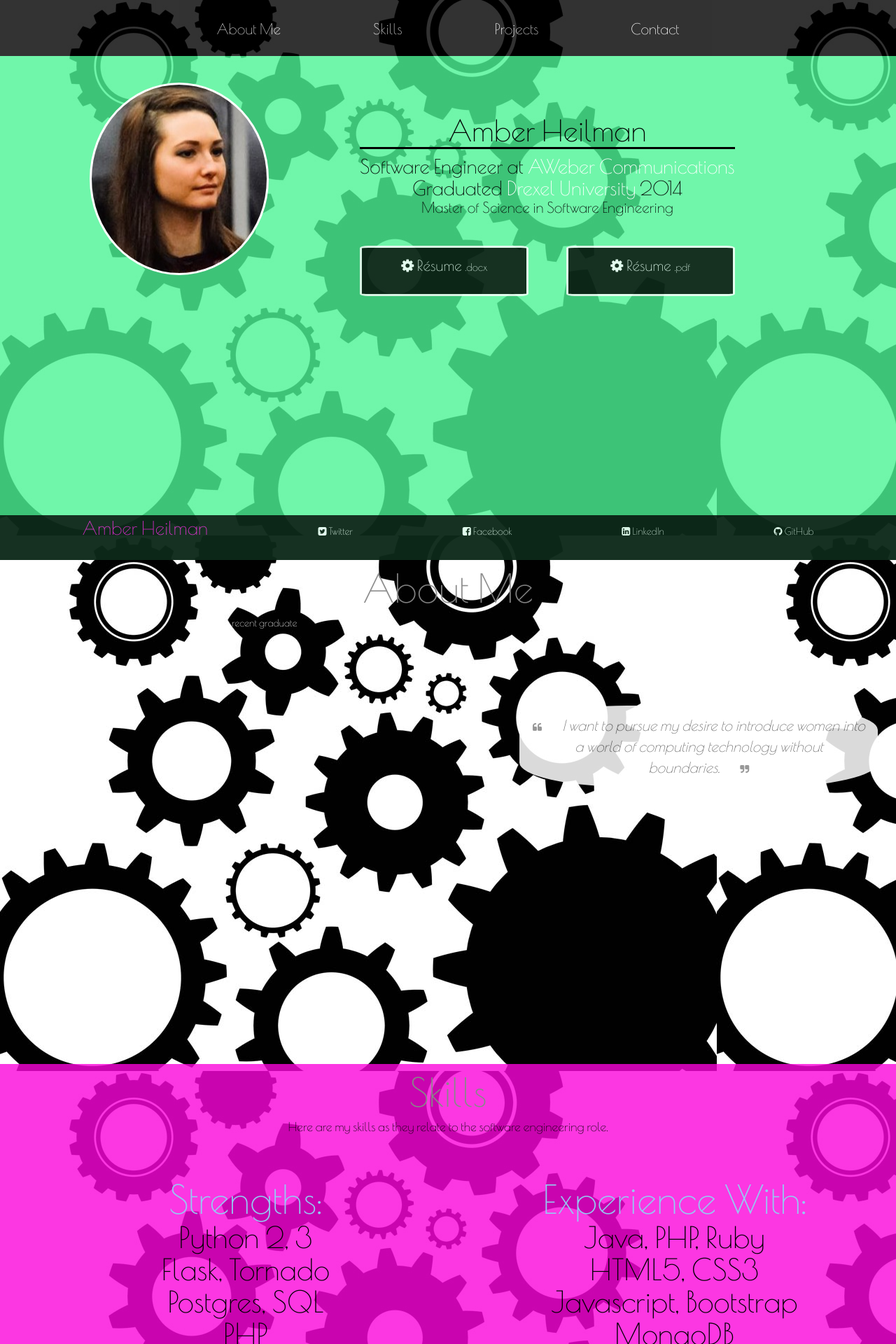
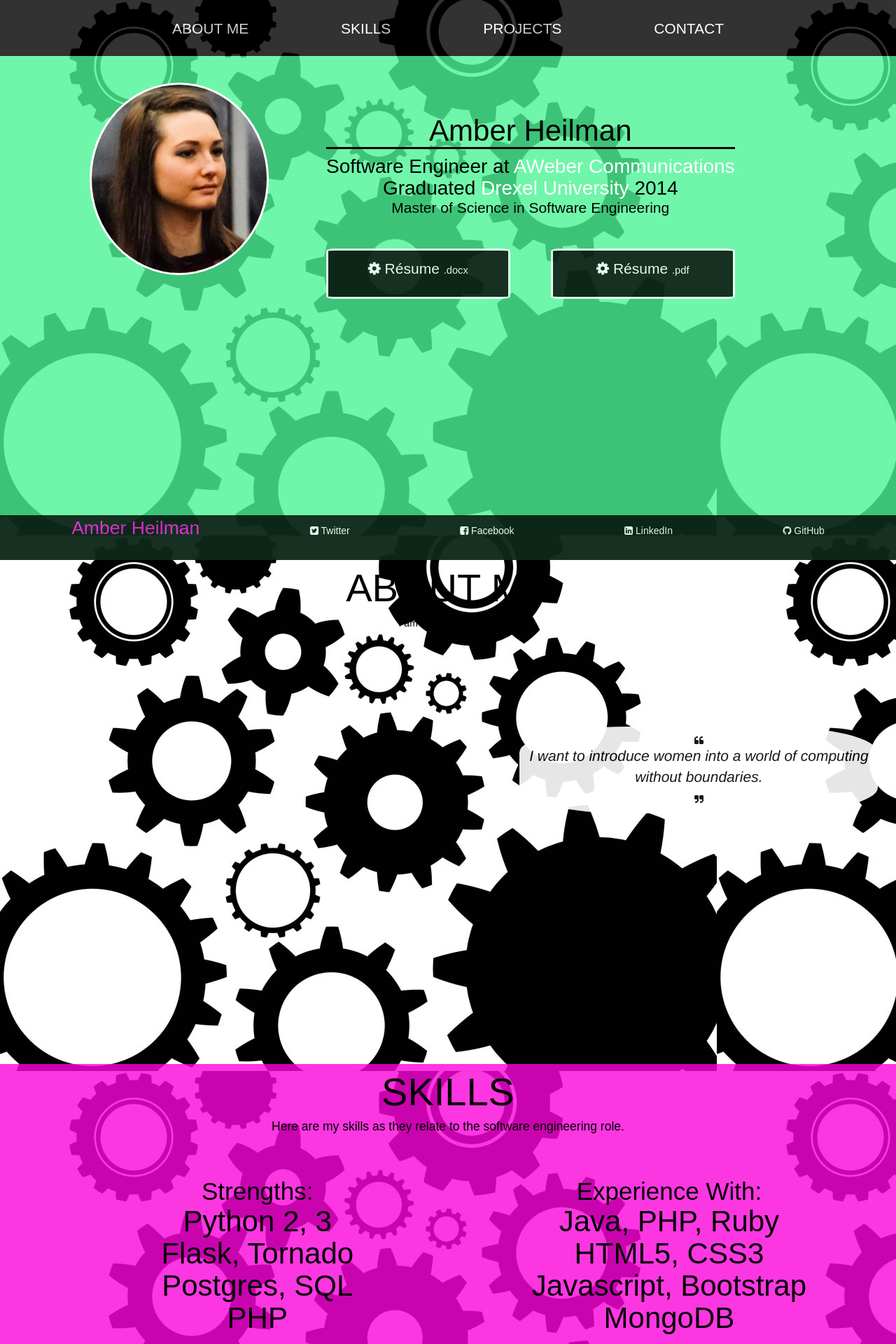
Before and after one commit to amberheilman/amber_web, a Flask app: page / in a window 1280 px wide. Shown: the top 1920 px of the page at 70% size. Run offline with Flask 2, Linux system fonts and the light colour scheme; some libraries are stand-ins or nearby versions.

Commit message:
contact form fixed

```diff
--- a/static/css.css
+++ b/static/css.css
@@ -1,24 +1,28 @@
+
 a                     {color: white;}
-body                  {background-image: url('background.jpg'); background-attachment: fixed;}
+body                  {background-image: url('background.jpg'); background-attachment: fixed; color:black;}
 button                {border-radius: 4%; border-color: rgb(252, 6, 219); background-color: rgb(252, 6, 219);}
 button:hover          {opacity: 0.8;}
 footer                {height:8%; width:100%; position: fixed; background-color: black; opacity: 0.8; bottom: 0; margin-bottom: 0;
                         text-align: center;}
-form                  {text-align: center; font-family: 'Poiret One', cursive;}
-h1                    {font-family: 'Poiret One', cursive; font-size: 300%; color: black;}
-h2                    {font-family: 'Poiret One', cursive; font-size: 200%; margin: 0; color: black;}
-h3                    {font-family: 'Poiret One', cursive; font-size: 150%; margin-top: 0; margin-bottom: 0; color: black;}
-h4                    {font-family: 'Poiret One', cursive; font-size: 125%; margin-top: 0; margin-bottom: 0; color: black;}
+form                  {text-align: center; font-family: body}
+h1, h2, h3, h4        {font-family: 'Ubuntu', sans-serif;}
+h1                    {font-size: 300%; color: black;}
+h2                    {font-size: 200%; margin: 0; color: black;}
+h3                    {font-size: 150%; margin-top: 0; margin-bottom: 0; color: black;}
+h4                    {font-size: 125%; margin-top: 0; margin-bottom: 0; color: black;}
 input[type=submit]    {border-color: black; border-radius: 10%; background-color: black; color: white; height: 8%; width: 20%;}
-input[type=text]      {}
-p                     {font-family: 'Poiret One', cursive; font-size: 100%; color: white; margin-left: 6%; margin-right: 6%; display: inline;}
+input[type=text]      {height: 8%; color: black;}
+input[type="textarea"]{height: 30%; margin-bottom:10%;}
+footer p              {font-family: 'Ubuntu', sans-serif; font-weight: 500; font-size: 100%; color: white; margin-left: 6%; margin-right: 6%;
+                        display: inline;}
 small                 {font-size: 70%; margin: 0 0; padding: 0 0;}
 #block1               {height: 90%; width: 100%; background-color: rgba(77, 244, 149, 0.8); text-align: center; text-align: -webkit-center;
                         position: relative;}
-#block2               {height: 90%; width: 100%; opacity: 0.95; text-align: center; text-align: -webkit-center; position: relative;}
+#block2               {height: 90%; width: 100%;text-align: center; text-align: -webkit-center; position: relative;}
 #block3               {height: 90%; width: 100%; background-color: rgba(252, 6, 219, 0.8); text-align: center; text-align: -webkit-center;
                         position: relative;}
-#block4               {height: 90%; width: 100%; opacity: 0.95; text-align: center; text-align: -webkit-center; position: relative;}
+#block4               {height: 90%; width: 100%;text-align: center; text-align: -webkit-center; position: relative;}
 #block5               {height: 90%; width: 100%; background-color: rgba(252, 6, 219, 0.8); text-align: center; text-align: -webkit-center;
                         position: relative;}
 #mousetrap            {background-image: url('mousetrap.jpg');}
@@ -28,7 +32,7 @@ small                 {font-size: 70%; margin: 0 0; padding: 0 0;}
 .bottom-border        {border-bottom: solid black;}
 .button:hover,
   a:hover,
-  footer p:hover      { color: #F44DD2; text-decoration: none;}
+  footer p:hover      {color: #F44DD2; text-decoration: none;}
 .circle               {width: 20%; max-width: 49%; max-height: 99%; padding-bottom: 21%; -moz-border-radius: 50%; border-radius: 50%;
                         background-repeat: no-repeat; background-position: center; margin: 3% 0% 10% 10%; border-style: solid;
                         border-color: white; display: inline-block; float: left;}
@@ -44,24 +48,42 @@ small                 {font-size: 70%; margin: 0 0; padding: 0 0;}
                         background-image: -o-linear-gradient(top, rgba(255,255,255,1), rgba(255,255,255,0));
                         background-image: linear-gradient(to bottom, rgba(255,255,255,1),rgba(255,255,255,0));
                         background-repeat: repeat-x;}
-.form                 {width:50%; display: block; vertical-align: baseline; margin: 0, 10%; position: absolute; top: -8px; left: 1em;}
+.form                 {display:block; width:30%;}
+.form input           {width:100%; margin: 0, 10%; float: center;}
+.form label           {display:inline-block; margin-bottom:5%;}
 .gear1                {background-image: url('gear1.jpg'); max-width: 100%; max-height: 100%;}
-.h2-colored           {color: rgb(149, 203, 242);}
 .header               {height: 10%; width: 100%; opacity: 0.8; background-color: black; text-align: center;}
-.header .button       {margin: 2% 5%; display: inline-block; font-family: 'Poiret One', cursive; font-size: 150%; color: white;
+.header .button       {font-family: 'Ubuntu', sans-serif; margin: 2% 5%; display: inline-block; font-size: 150%; color: white;
                         text-shadow: 0 1px 1px rgba(0, 0, 0, 0.2);}
 .left                 {display: inline-block; float: left;}
 .left-padded          {float: left; padding-left: 18%;  text-align: center; padding-top: 5%;  font-size: 200%;}
 .prof-pic             {width: 20%; max-width: 49%; max-height: 99%; padding-bottom: 21%; -moz-border-radius: 50%; border-radius: 50%;
                         background-image: url('prof_pic.jpg'); background-repeat: no-repeat; background-position: center;
                         margin: 3% 0% 10% 10%; border: solid white;}
-.prof-text            {font-family: 'Poiret One', cursive; margin: 5% 18% 10% -10%; max-width: 48%;}
-.pink-para            {font-family: 'Poiret One', cursive; font-size: 190%; margin-left: 6%; margin-right: 6%; display: inline; color: #FC06DB;}
+.prof-text            {font-family: 'Ubuntu', sans-serif; margin: 5% 18% 10% -10%; max-width: 48%;}
+.pink-para            {font-family: 'Ubuntu', sans-serif; font-size: 190%; margin-left: 6%; margin-right: 6%; display: inline; color: #FC06DB;}
 .quote                {background-color: white; border-radius: 30%; opacity: 0.9; max-width: 40%; max-height: 70%; margin: 10% 2%;
                         padding: 1% 1% 1% 1%;}
-.quote p              {font-style: italic; color: #585858; font-size: 150%;}
+.quote p              {font-style: italic; color: black; font-size: 150%;}
 .right                {display: inline-block; float: right;}
 .right-padded         {float: right; padding-right: 10%; text-align: center; padding-top: 5%; font-size: 200%;}
 .rotate:hover         {-webkit-transform:rotate(60deg); -moz-transform:rotate(60deg); -o-transform:rotate(60deg);}
-.topic-header-font    {font-family: 'Poiret One', cursive; font-size: 400%; text-align: center;}
-.topic-font           {font-family: 'Poiret One', cursive; color: black; font-size: 150%;}
+.topic-header-font    {font-family: 'Ubuntu', sans-serif; font-size: 400%; text-align: center;}
+.topic-font           {font-family: 'Ubuntu', sans-serif; color: black; font-size: 150%;}
+::-webkit-input-placeholder {
+   padding-left: 1%;
+   color: black;
+   font-family: 'Ubuntu', sans-serif;
+}
+
+:-moz-placeholder { /* Firefox 18- */
+   color: red;
+}
+
+::-moz-placeholder {  /* Firefox 19+ */
+   color: red;
+}
+
+:-ms-input-placeholder {
+   color: red;
+}
--- a/templates/home.html
+++ b/templates/home.html
@@ -5,20 +5,17 @@
 		{% block head %}
 		<link rel="stylesheet" href="{{ url_for('static', filename='bootstrap_custom.css') }}">
 		<link rel="stylesheet" href="{{ url_for('static', filename='css.css') }}">
-		<link href='http://fonts.googleapis.com/css?family=Ubuntu' rel='stylesheet' type='text/css'>
 		<link href='http://fonts.googleapis.com/css?family=Poiret+One' rel='stylesheet' type='text/css'>
-		<link href='http://fonts.googleapis.com/css?family=Abel' rel='stylesheet' type='text/css'>
-		<link href='http://fonts.googleapis.com/css?family=Raleway' rel='stylesheet' type='text/css'>
 		<link href="//maxcdn.bootstrapcdn.com/font-awesome/4.2.0/css/font-awesome.min.css" rel="stylesheet">
 		{% endblock %}
 		<title>home</title>
 	</head>
 
 	<div id="head" class="header">
-		<div class="button"><a href="#block2">About Me</a></div>
-		<div class="button"><a href="#block3">Skills</a></div>
-		<div class="button"><a href="#block4">Projects</a></div>
-		<div class="button"><a href="#block5">Contact</a></div>
+		<div class="button"><a href="#block2">ABOUT ME</a></div>
+		<div class="button"><a href="#block3">SKILLS</a></div>
+		<div class="button"><a href="#block4">PROJECTS</a></div>
+		<div class="button"><a href="#block5">CONTACT</a></div>
 	</div>
 	<div name="banner" id="block1">
 		<div class="prof-pic left"></div>
@@ -48,25 +45,26 @@
 
 		</div>
 	</div>
+	<div class="sub-blocks">
 
 	<div name="aboutme" id="block2">
-		<div class="topic-header-font">About Me</div>
+		<div class="topic-header-font">ABOUT ME</div>
 		<p>I am a recent graduate </p>
 
 		<div class="quote right">
-			<i class="fa fa-quote-left"></i><p>I want to pursue my desire to introduce women into a world of computing technology without boundaries.</p><i class="fa fa-quote-right"></i>
+			<i class="fa fa-quote-left"></i><p>I want to introduce women into a world of computing without boundaries.</p><i class="fa fa-quote-right"></i>
 		</div>
 
 	</div>
 
 	<div name="skills" id="block3">
 
-		<div class="topic-header-font">Skills</div>
+		<div class="topic-header-font">SKILLS</div>
 		<h4>Here are my skills as they relate to the software engineering role. </h4>
 
 		<div class="left-padded">
 
-			<h2 class="h2-colored">Strengths:</h2>
+			<h4>Strengths:</h4>
 			<h3>Python 2, 3</h3>
 			<h3>Flask, Tornado</h3>
 			<h3>Postgres, SQL</h3>
@@ -77,7 +75,7 @@
 
 		<div class="right-padded">
 
-			<h2 class="h2-colored">Experience With:</h2>
+			<h4>Experience With:</h4>
 			<h3>Java, PHP, Ruby</h3>
 			<h3>HTML5, CSS3</h3>
 			<h3>Javascript, Bootstrap</h3>
@@ -90,21 +88,18 @@
 
 	<div name="projects" id="block4">
 
-		<div class="topic-header-font">Projects</div>
+		<div class="topic-header-font">PROJECTS</div>
 
 		<div id="mousetrap" class="left">
-			<i class="fa fa-video-camera"></i>
 			<h2>Gnome Mousetrap</h2>
 		</div>
 
 
 		<div id="stationdown" class="">
-			<i class="fa fa-fire-extinguisher"></i>
 			<h2>StationDown</h2>
 		</div>
 
 		<div id="backchannel" class="right">
-			<i class="fa fa-weixin"></i>
 			<h2>Backchannel</h2>
 		</div>
 
@@ -112,18 +107,16 @@
 
 
 	<div name="contact" id="block5">
-		<div class="topic-header-font">Contact</div>
+		<div class="topic-header-font">CONTACT</div>
 			<p>Send me a message.</p>
 				<form class="form center">
 					<fieldset>
 					<label class="rounded" for="name">
-						<i id="icon" class="fa fa-male"></i>
 					</label>
 
 					<input type="text" name="name" placeholder="Name">
 
 					<label class="rounded" for="email">
-						<i id="icon" class="fa fa-envelope"></i>
 					</label>
 
 					<input type="text" name="email" placeholder="Email">
@@ -137,7 +130,7 @@
 			</form>
 
 	</div>
-
+	</div>
 	<body>
 
 	</body>
```
